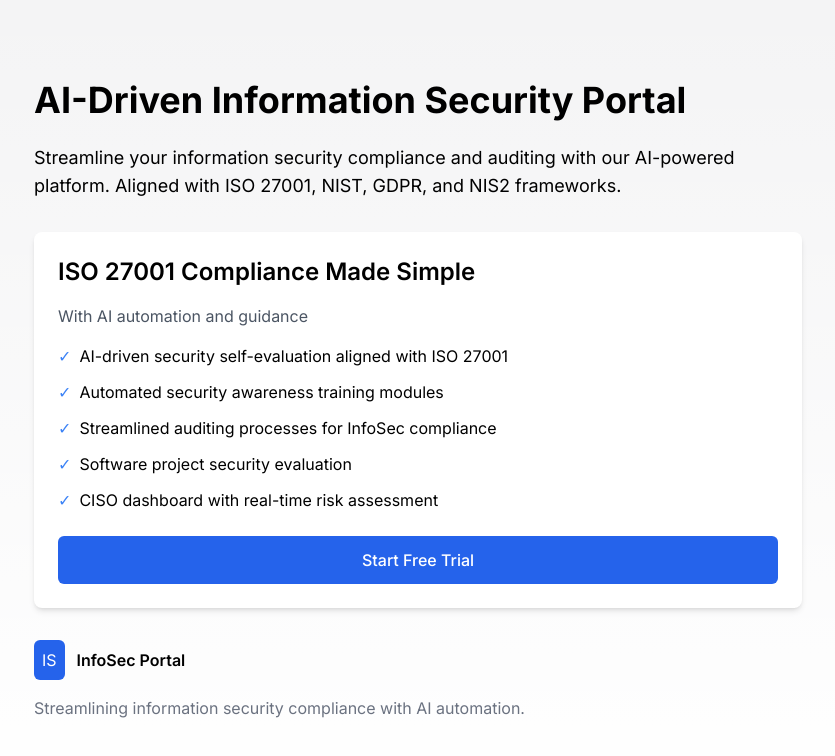
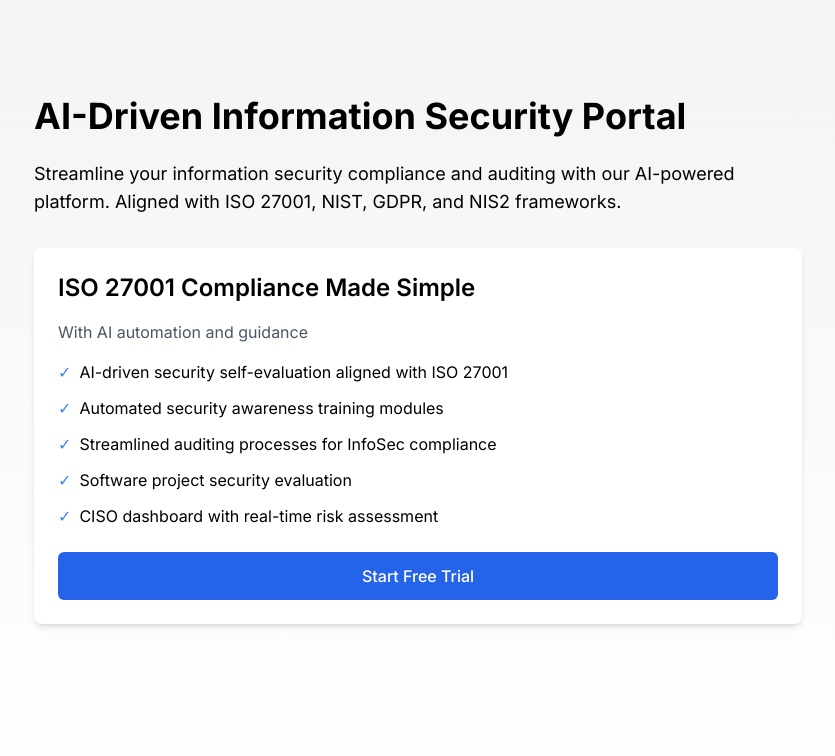
Before and after one commit to Lexozat/infosec-portal, a Next.js app: page / in a window 1280 px wide. Shown: the top 756 px of the page, without its empty margins (222-1057 px from the left). Built offline with nearby package versions, Linux system fonts and the light colour scheme.

Commit message:
Update page.tsx

```diff
--- a/src/app/page.tsx
+++ b/src/app/page.tsx
@@ -1,6 +1,6 @@
 export default function Home() {
   return (
-    <div className="flex flex-col items-center justify-center min-h-screen p-8">
+    <main className="flex min-h-screen flex-col items-center justify-between p-24">
       <div className="max-w-3xl w-full">
         <h1 className="text-4xl font-bold mb-6">AI-Driven Information Security Portal</h1>
 
@@ -40,16 +40,7 @@
             Start Free Trial
           </button>
         </div>
-
-        <div className="flex items-center gap-3 mb-4">
-          <div className="bg-blue-600 text-white p-2 rounded-md">IS</div>
-          <span className="font-semibold">InfoSec Portal</span>
-        </div>
-
-        <p className="text-gray-500">
-          Streamlining information security compliance with AI automation.
-        </p>
       </div>
-    </div>
+    </main>
   );
 }
```
